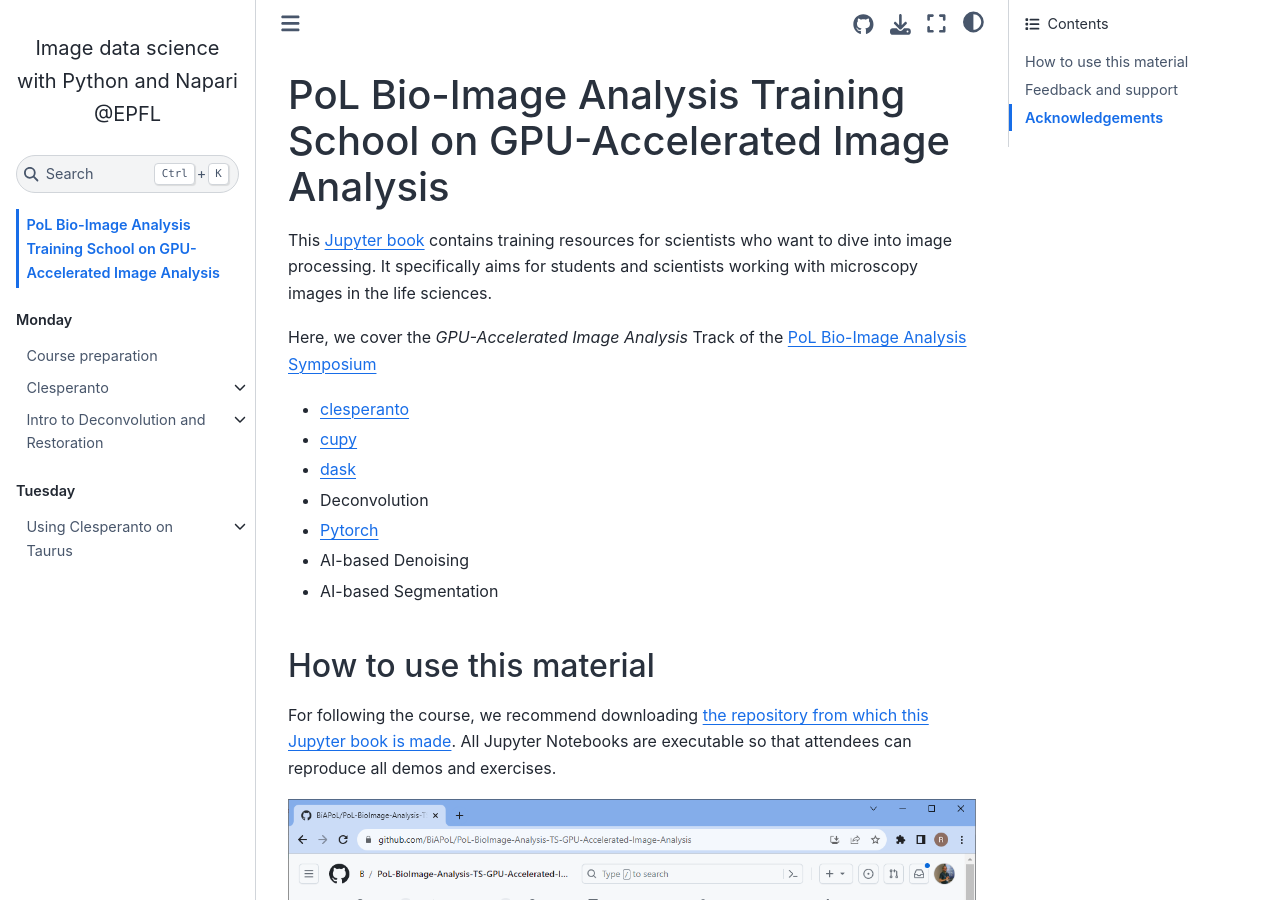
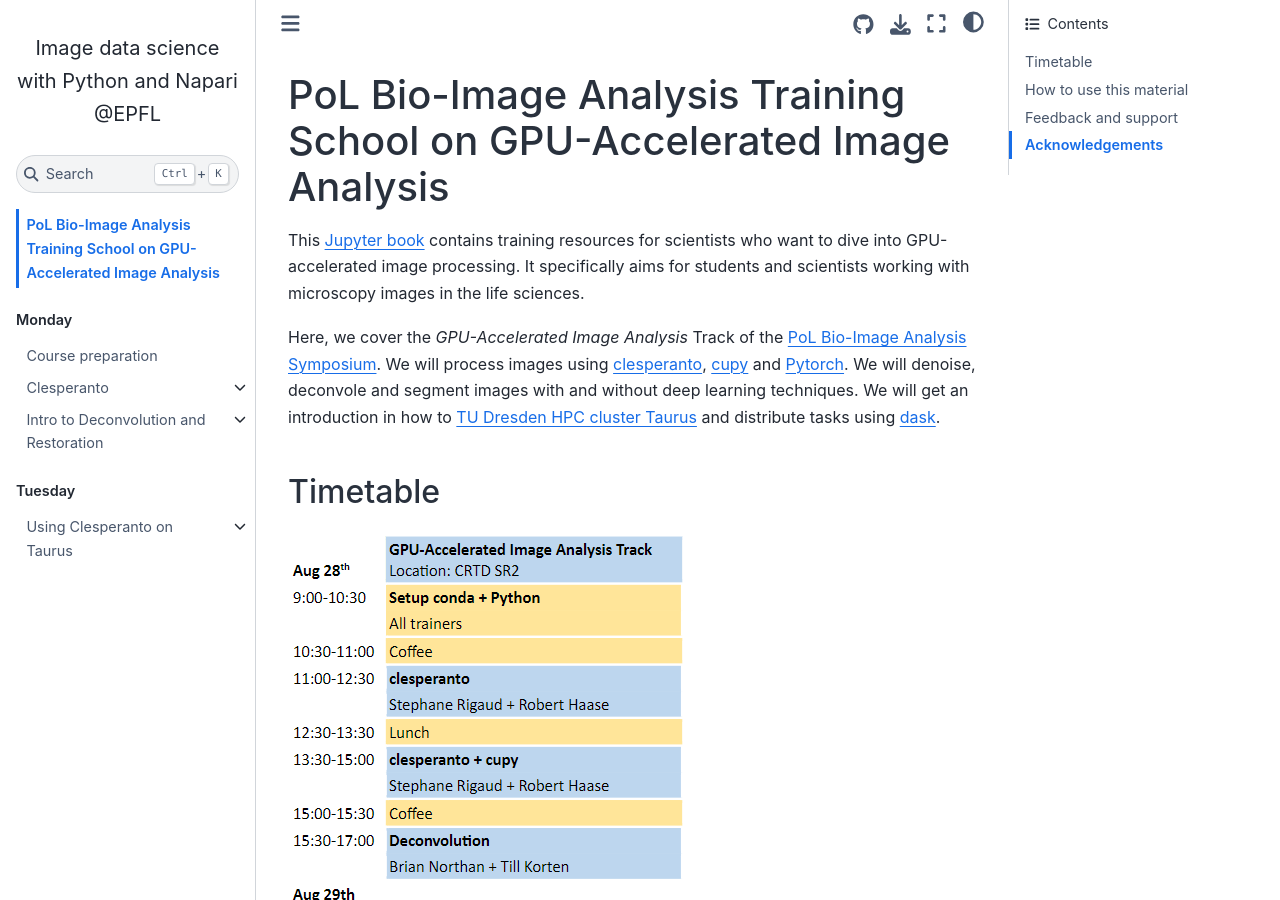
Before and after one commit to BiAPoL/PoL-BioImage-Analysis-TS-GPU-Accelerated-Image-Analysis, a Jupyter Book: the page built from docs/intro.md, in a window 1280 px wide and 900 px high. Built offline with Jupyter Book 1.0.4 settings and Sphinx 7.4.7 and the Sphinx Book theme 1.1.4, drawn with Linux system fonts in a browser that asks for light colours; pages that are not in the unit, such as notebooks, are missing from menus.

Commit message:
Simplified text, added timetable

```diff
--- a/docs/intro.md
+++ b/docs/intro.md
@@ -1,17 +1,12 @@
 # PoL Bio-Image Analysis Training School on GPU-Accelerated Image Analysis
 
-This [Jupyter book](https://jupyterbook.org/) contains training resources for scientists who want to dive into image processing.
-It specifically aims for students and scientists working with microscopy images in the life sciences.
+This [Jupyter book](https://jupyterbook.org/) contains training resources for scientists who want to dive into GPU-accelerated image processing. It specifically aims for students and scientists working with microscopy images in the life sciences.
 
-Here, we cover the *GPU-Accelerated Image Analysis* Track of the [PoL Bio-Image Analysis Symposium](https://biopol-training.eventmember.de/)
+Here, we cover the *GPU-Accelerated Image Analysis* Track of the [PoL Bio-Image Analysis Symposium](https://biopol-training.eventmember.de/). We will process images using [clesperanto](https://clesperanto.github.io/), [cupy](https://cupy.dev/) and [Pytorch](https://pytorch.org/). We will denoise, deconvole and segment images with and without deep learning techniques. We will get an introduction in how to [TU Dresden HPC cluster Taurus](https://tu-dresden.de/zih/hochleistungsrechnen/hpc) and distribute tasks using [dask](https://www.dask.org/).
 
-* [clesperanto](https://clesperanto.github.io/)
-* [cupy](https://cupy.dev/)
-* [dask](https://www.dask.org/)
-* Deconvolution
-* [Pytorch](https://pytorch.org/)
-* AI-based Denoising
-* AI-based Segmentation
+## Timetable
+
+![img.png](timetable.png)
 
 ## How to use this material
 
```
Also changed, not shown: docs/timetable.png (added).
